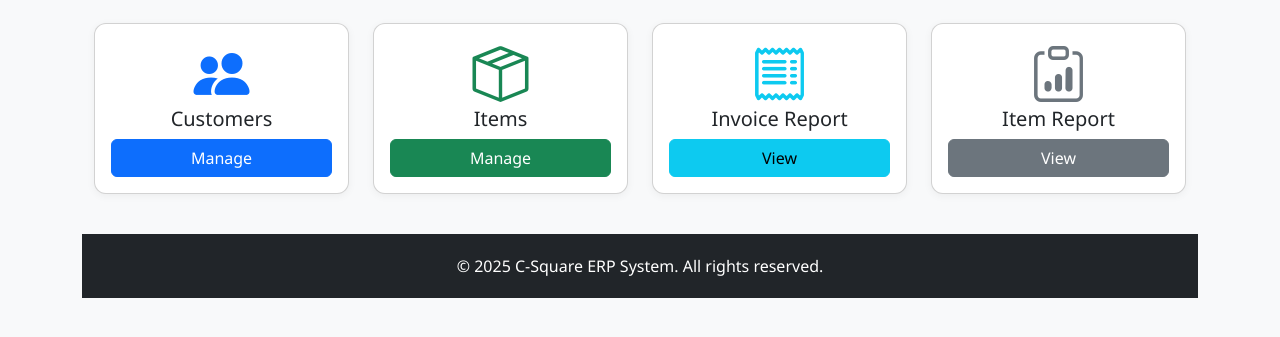
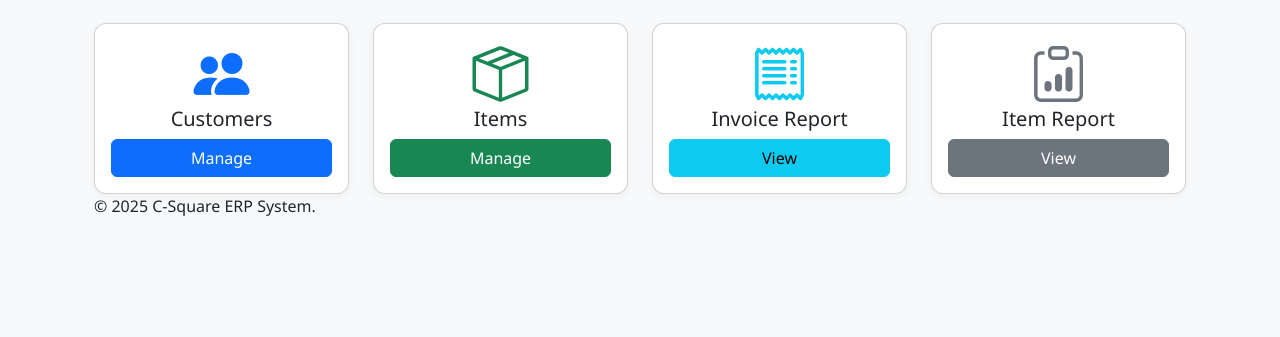
Before and after one commit to MatheeshaDanindu/erp_system, a PHP site: page / in a window 1280 px wide. Shown: the part 234-571 px from the top of the page. Run offline with PHP 8.4, Linux system fonts and the light colour scheme.

Commit message:
No footer

```diff
--- a/assets/css/style.css
+++ b/assets/css/style.css
@@ -12,13 +12,6 @@ body {
 }
 .btn {
     border-radius: 6px;
-}
-footer {
-    background: #212529;
-    color: #fff;
-    padding: 20px 0;
-    text-align: center;
-    margin-top: 40px;
 }
 .table thead th {
     background: #343a40;
--- a/customer/add.php
+++ b/customer/add.php
@@ -102,4 +102,3 @@ if ($_SERVER["REQUEST_METHOD"] == "POST") {
     })
 })()
 </script>
-<?php include '../includes/footer.php'; ?>
--- a/customer/delete.php
+++ b/customer/delete.php
@@ -11,4 +11,3 @@ include '../includes/header.php';
 <div class="container mt-4">
     <div class="alert alert-success">Customer deleted successfully. <a href="list.php" class="btn btn-primary btn-sm ms-2">Back to List</a></div>
 </div>
-<?php include '../includes/footer.php'; ?>
--- a/customer/edit.php
+++ b/customer/edit.php
@@ -94,4 +94,3 @@ if ($_SERVER['REQUEST_METHOD'] === 'POST') {
         <button type="submit" class="btn btn-primary">Update Customer</button>
     </form>
 </div>
-<?php include '../includes/footer.php'; ?>
--- a/customer/list.php
+++ b/customer/list.php
@@ -58,4 +58,3 @@ $result = $conn->query("SELECT c.*, d.district AS district_name FROM customer c
         </div>
     </div>
 </div>
-<?php include '../includes/footer.php'; ?>
--- a/includes/footer.php
+++ b/includes/footer.php
@@ -1,6 +1,6 @@
 <footer>
     <div class="container">
-        <span>&copy; <?php echo date('Y'); ?> C-Square ERP System. All rights reserved.</span>
+        <span>&copy; <?php echo date('Y'); ?> C-Square ERP System.</span>
     </div>
 </footer>
 <script src="https://cdn.jsdelivr.net/npm/bootstrap@5.3.0/dist/js/bootstrap.bundle.min.js"></script>
--- a/item/add.php
+++ b/item/add.php
@@ -100,4 +100,3 @@ if ($_SERVER["REQUEST_METHOD"] == "POST") {
     })
 })()
 </script>
-<?php include '../includes/footer.php'; ?>
--- a/item/delete.php
+++ b/item/delete.php
@@ -11,4 +11,3 @@ include '../includes/header.php';
 <div class="container mt-4">
     <div class="alert alert-success">Item deleted successfully. <a href="list.php" class="btn btn-primary btn-sm ms-2">Back to List</a></div>
 </div>
-<?php include '../includes/footer.php'; ?>
--- a/item/edit.php
+++ b/item/edit.php
@@ -96,4 +96,3 @@ if ($_SERVER['REQUEST_METHOD'] === 'POST') {
         <button type="submit" class="btn btn-primary">Update Item</button>
     </form>
 </div>
-<?php include '../includes/footer.php'; ?>
--- a/item/list.php
+++ b/item/list.php
@@ -63,4 +63,3 @@ $result = $conn->query("SELECT it.*, ic.category AS category_name, isc.sub_categ
         </div>
     </div>
 </div>
-<?php include '../includes/footer.php'; ?>
--- a/reports/invoice_item_report.php
+++ b/reports/invoice_item_report.php
@@ -92,4 +92,3 @@ if ($_SERVER["REQUEST_METHOD"] == "POST") {
     </div>
 
 </div>
-<?php include '../includes/footer.php'; ?>
--- a/reports/invoice_report.php
+++ b/reports/invoice_report.php
@@ -89,4 +89,3 @@ if ($_SERVER["REQUEST_METHOD"] == "POST") {
     </div>
 
 </div>
-<?php include '../includes/footer.php'; ?>
--- a/reports/item_report.php
+++ b/reports/item_report.php
@@ -36,4 +36,3 @@ $result = $conn->query($sql);
         </div>
     </div>
 </div>
-<?php include '../includes/footer.php'; ?>
```
